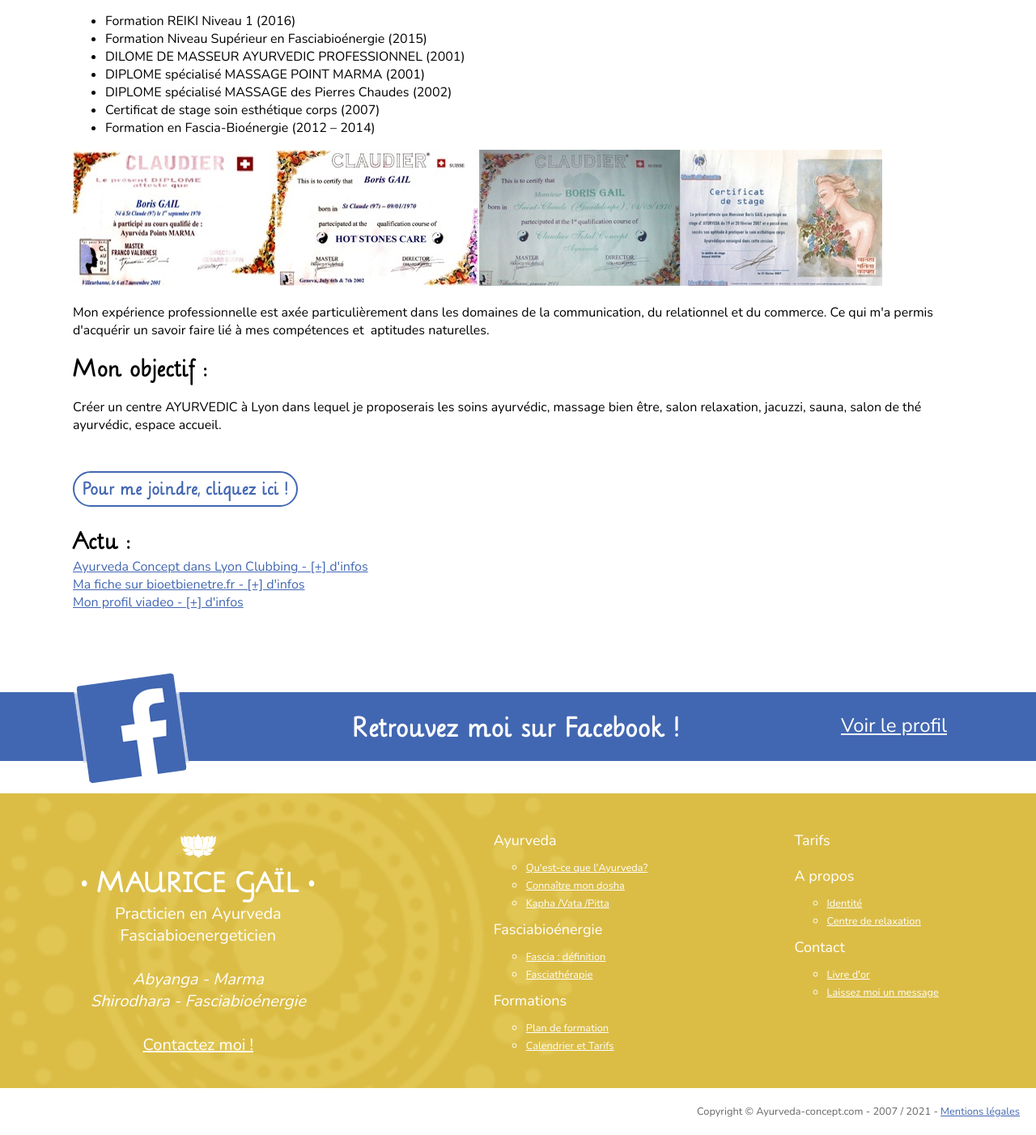
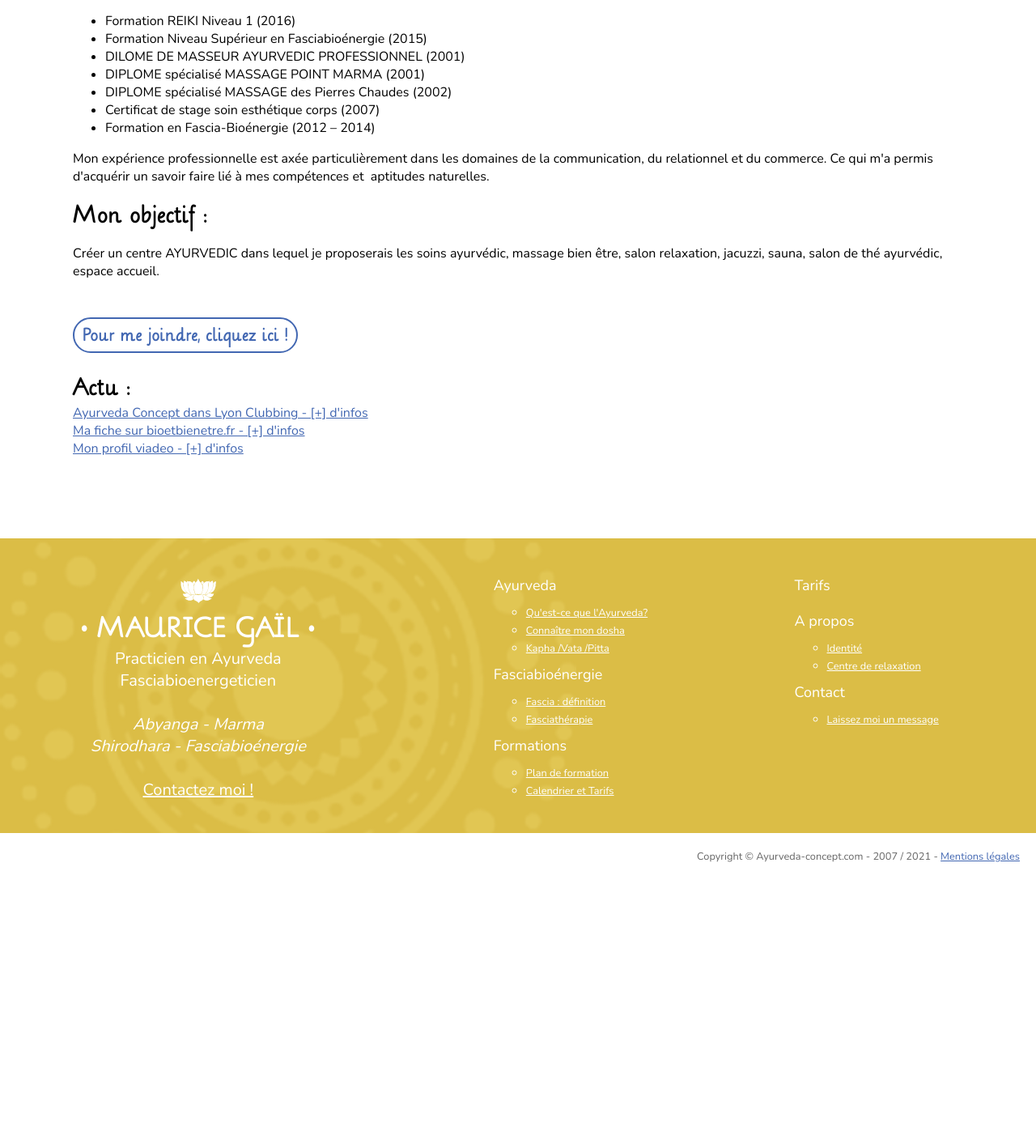
Before and after one commit to usinecreative/ayurveda, a PHP site: template views/main/masseur-lyon.html.twig in a window 1280 px wide; the page is wider, and only the part inside the window is pictured. Shown: the part 1376-2778 px from the top of that part at 81% size. After the commit the page ends 2441 px from the top of that part, so only its background shows below. Run offline with PHP 8.4, Linux system fonts and the light colour scheme; the template is opened without the code that fills it, so the values that code supplies are empty; some libraries are stand-ins or nearby versions.

Commit message:
Maj contenu

```diff
--- a/views/layout/footer.html.twig
+++ b/views/layout/footer.html.twig
@@ -52,7 +52,7 @@
             <li>
                 <a href="#">Contact</a>
                 <ul>
-                    <li><a href="http://ayurveda-bien-etre.blogspot.fr/" target="_blank"> Livre d'or</a></li>
+                    <!--<li><a href="http://ayurveda-bien-etre.blogspot.fr/" target="_blank"> Livre d'or</a></li>-->
                     <li><a href="{{ app.url_generator.generate('massagedomicillyon') }}">Laissez moi un message</a></li>
                 </ul>
             </li>
--- a/views/main/facebook.html.twig
+++ b/views/main/facebook.html.twig
@@ -1,8 +1,8 @@
-
+<!--
 <div class="fb">
     <div>
         <img src="/images/icon/facebook.png" alt="page facebook ayurveda concept" />
         <p>Retrouvez moi sur Facebook !</p>
         <a href="https://www.facebook.com/ayurvedabienEtre/" target="_blank">Voir le profil</a>
     </div>
-</div>
+</div>-->
--- a/views/main/masseur-lyon.html.twig
+++ b/views/main/masseur-lyon.html.twig
@@ -49,13 +49,13 @@
             <li>Certificat de stage soin esthétique corps (2007)</li>
             <li> Formation en Fascia-Bioénergie (2012 – 2014)</li>
         </ul>
-        <img src="/images/diplomes.jpg" alt="diplome practicien ayurveda"/>
+        <!--<img src="/images/diplomes.jpg" alt="diplome practicien ayurveda"/>-->
         <p>Mon exp&eacute;rience professionnelle est ax&eacute;e particuli&egrave;rement
             dans les domaines de la communication, du relationnel et du commerce.&nbsp;Ce
             qui m'a permis d'acqu&eacute;rir un savoir faire li&eacute; &agrave; mes
             comp&eacute;tences et &nbsp;aptitudes naturelles. </p>
         <h3>Mon objectif :</h3>
-        <p>Créer un centre AYURVEDIC à Lyon dans lequel je proposerais les soins ayurvédic, massage bien être,
+        <p>Créer un centre AYURVEDIC dans lequel je proposerais les soins ayurvédic, massage bien être,
             salon relaxation, jacuzzi, sauna, salon de thé ayurvédic, espace accueil.</p>
         <a class="btn" onclick="location.href=dolink(this.title); return false;" title="ayurveda.concept..åt..gmail.com" href="#">Pour me joindre, cliquez ici !</a></h2>
         <br/><br/>
```
